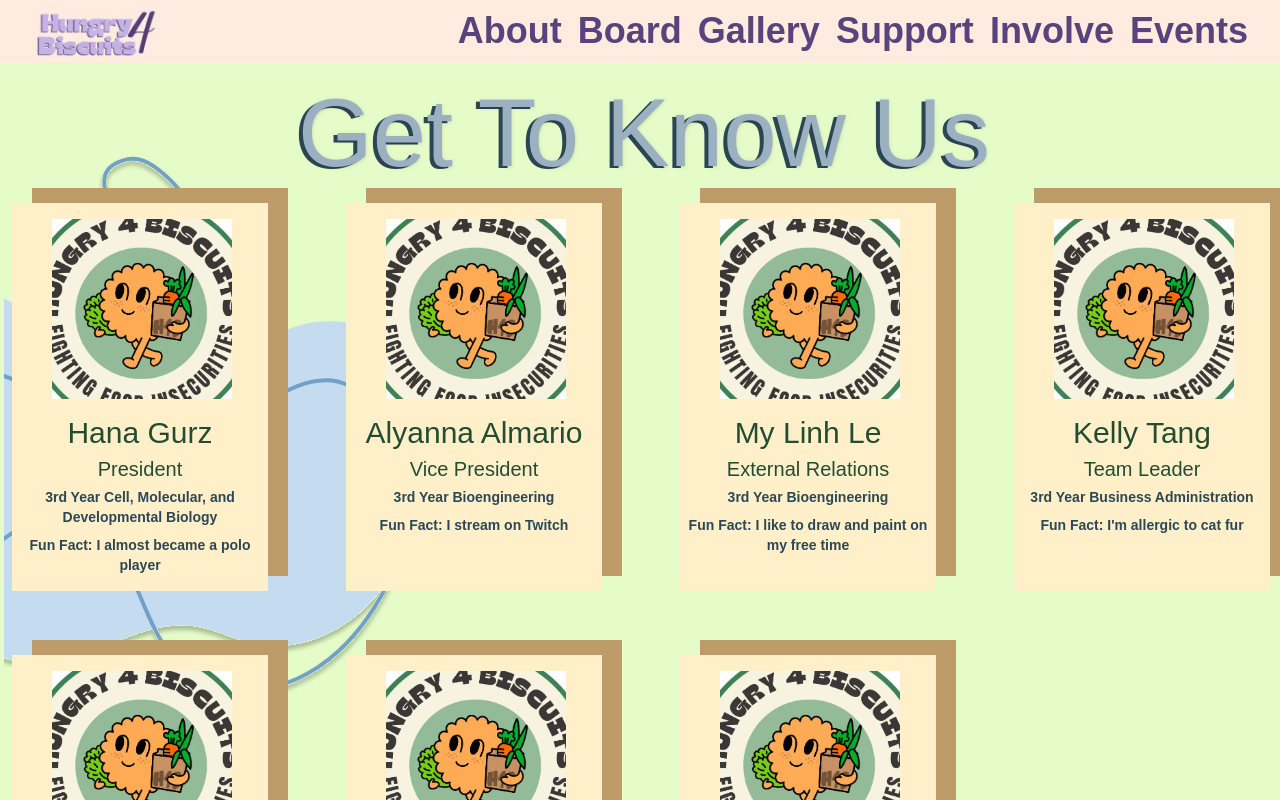
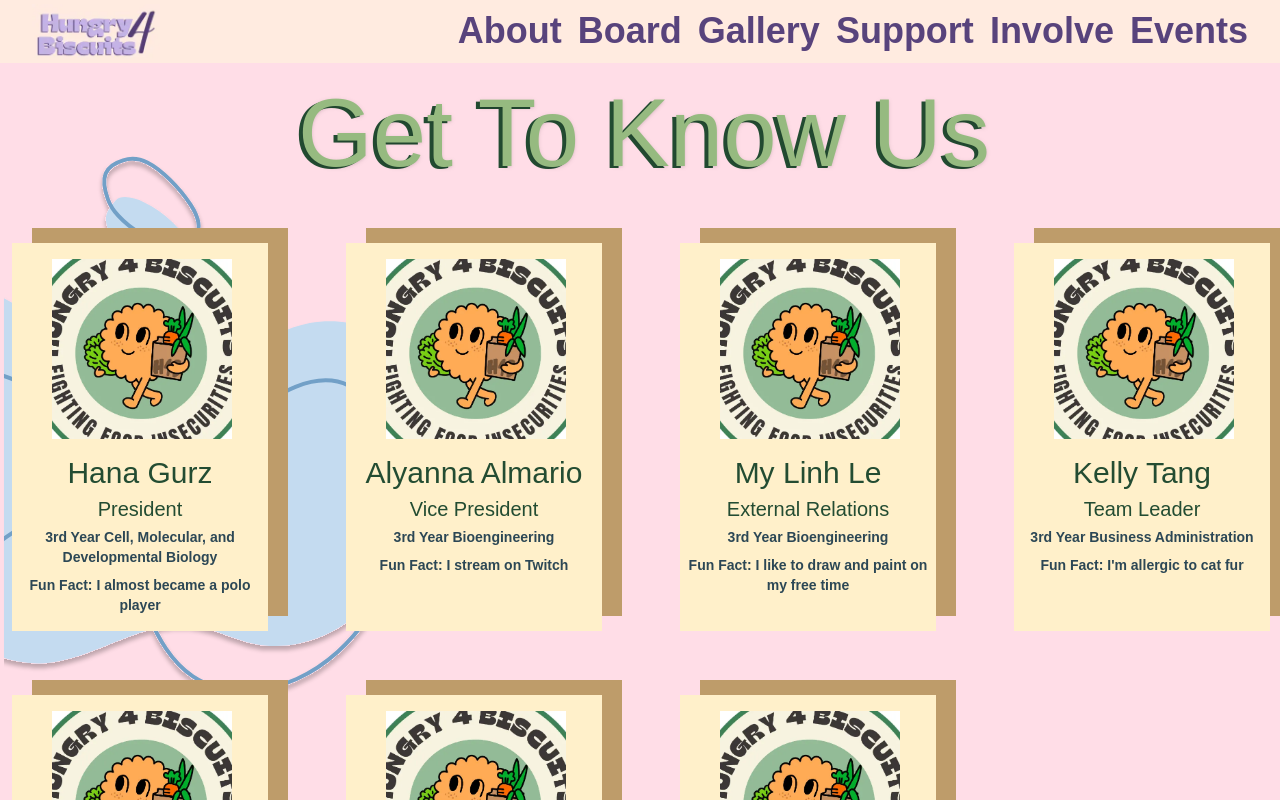
Before and after one commit to acm-ucr/h4b-website, a Next.js app: page /board in a window 1280 px wide. Shown: the top 800 px of the page. Built offline with nearby package versions, Linux system fonts and the light colour scheme; a web font is replaced by a local one.

Commit message:
changed colors and added spacing

```diff
--- a/src/app/board/page.js
+++ b/src/app/board/page.js
@@ -4,10 +4,10 @@ import Title from "@/components/Title";
 
 const Page = () => {
   return (
-  <div className="flex flex-col bg-biscuits-green-100 bg-blobs1 md:bg-cover bg-contain bg-repeat-y">
+    <div className="flex flex-col bg-biscuits-pink bg-blobs1 md:bg-cover bg-contain bg-repeat-y">
       <div className="flex justify-center items-center p-3">
-      <div className="grid grid-cols-1">
-        <Title text="Get To Know Us" />
+        <div className="grid grid-cols-1 gap-y-10">
+          <Title text="Get To Know Us" color="green" />
           <div className="grid xl:grid-cols-4 lg:grid-cols-3 md:grid-cols-2 sm:grid-cols-1 gap-y-16 gap-x-20">
             {BOARD.map((boardMember, index) => (
               <Board
--- a/src/data/Title.js
+++ b/src/data/Title.js
@@ -20,4 +20,9 @@ export const COLORS = {
     light: "text-biscuits-purple-100",
     dark: "text-biscuits-purple-200",
   },
+
+  green: {
+    light: "text-biscuits-green-300",
+    dark: "text-biscuits-green-200",
+  },
 };
--- a/tailwind.config.js
+++ b/tailwind.config.js
@@ -26,6 +26,7 @@ module.exports = {
           "purple-200": "#58437C",
           "green-100": "#E5FCC8",
           "green-200": "#234C32",
+          "green-300": "#96BA80",
           pink: "#FFDDE7",
           "brown-100": "#BE9C6A",
           "brown-200": "#7B3F00",
```
Lines whose indentation alone changed are shown as unchanged.
